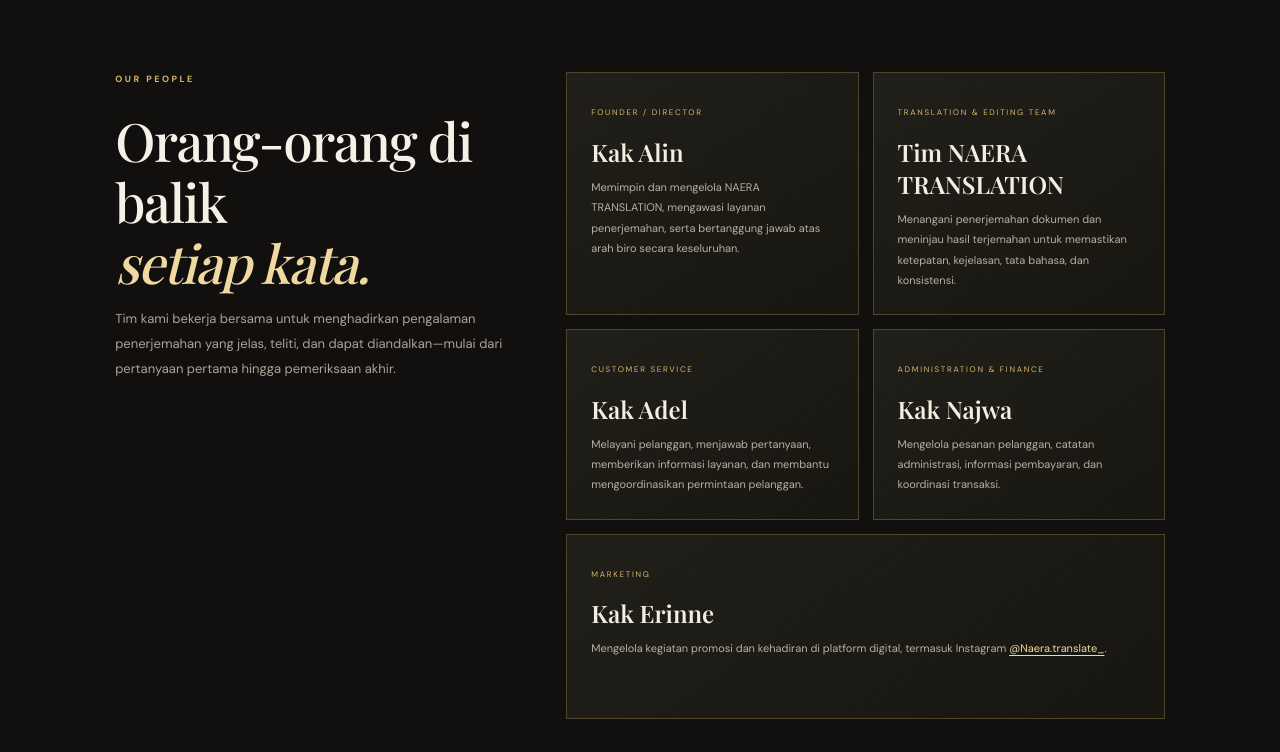
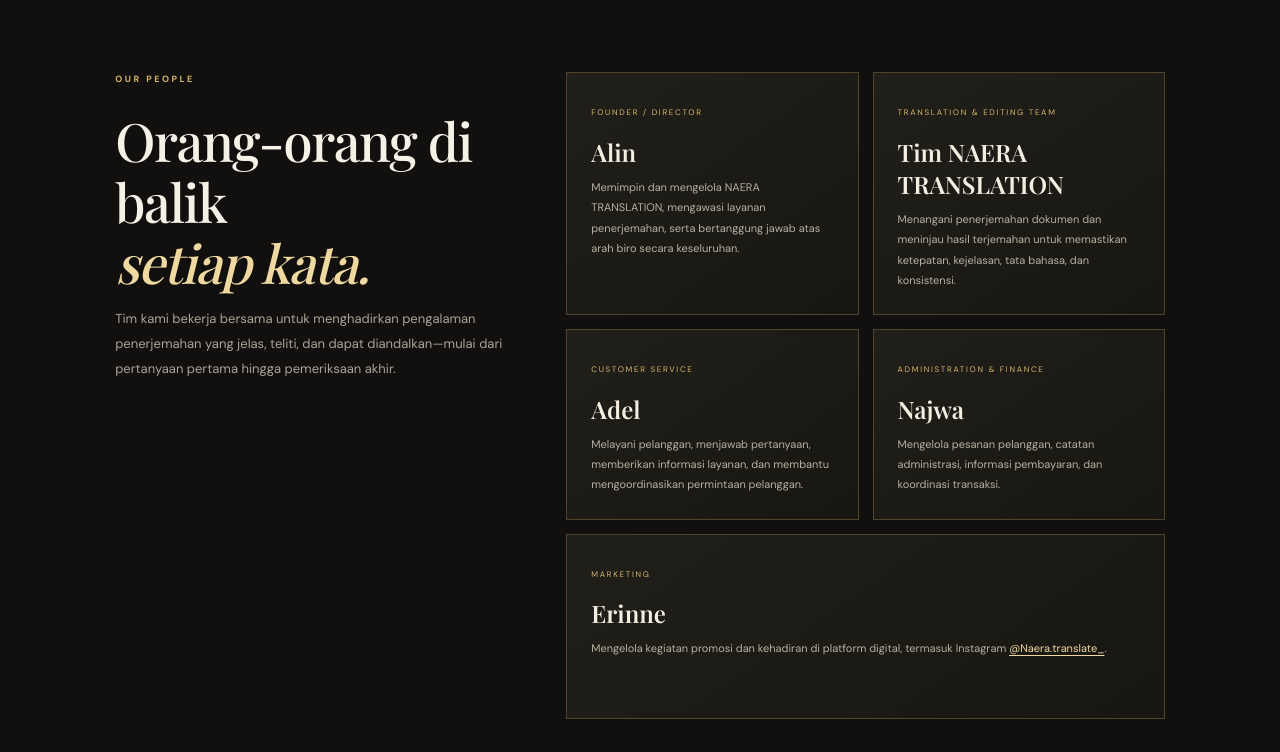
Before and after one commit to alineauliya19-afk/NAERATRANSLATION-, a plain HTML site: page index.html in a window 1280 px wide. Shown: the part 940-1692 px from the top of the page. Drawn offline with nearby package versions, Linux system fonts and the light colour scheme; a web font is replaced by a local one.

Commit message:
Update index.html

```diff
--- a/index.html
+++ b/index.html
@@ -5,7 +5,7 @@
   <meta name="viewport" content="width=device-width, initial-scale=1">
   <meta name="description" content="NAERA TRANSLATION melayani penerjemahan Bahasa Inggris ke Indonesia dan Indonesia ke Inggris.">
   <meta name="theme-color" content="#11100e">
-  <title>NAERA TRANSLATION | Words Connect People</title>
+  <title>NAERA TRANSLATION </title>
   <link rel="preconnect" href="https://fonts.googleapis.com">
   <link rel="preconnect" href="https://fonts.gstatic.com" crossorigin>
   <link href="https://fonts.googleapis.com/css2?family=DM+Sans:wght@400;500;600;700&family=Playfair+Display:wght@500;600;700&display=swap" rel="stylesheet">
@@ -14,7 +14,7 @@
 </head>
 <body>
   <header class="header">
-    <a class="brand" href="#home" aria-label="NAERA Translation beranda"><span class="brand-symbol">N</span><span class="brand-name">NAERA <b>TRANSLATION</b><small>WORDS CONNECT PEOPLE</small></span></a>
+    <a class="brand" href="#home" aria-label="NAERA Translation beranda"><span class="brand-symbol">N</span><span class="brand-name">NAERA <b>TRANSLATION</b><small></small></span></a>
     <button class="menu-toggle" id="menuToggle" aria-label="Buka menu" aria-expanded="false">☰</button>
     <nav id="nav"><a href="#home">Beranda</a><a href="#about">Tentang</a><a href="#team">Our Team</a><a href="#services">Layanan</a><a href="#pricelist">Pricelist</a><a href="#portfolio">Galeri</a><a href="#samples">Contoh Terjemahan</a><a href="#terms">Ketentuan</a><a href="index-en.html" class="language-link" lang="en">English ↗</a><a class="nav-contact" href="#contact">Hubungi Kami <span>↗</span></a></nav>
   </header>
@@ -27,7 +27,7 @@
         <div class="hero-actions"><a class="btn btn-gold" href="#contact">Konsultasikan kebutuhan <span>↗</span></a><a class="link-arrow" href="#services">Jelajahi layanan <span>↓</span></a></div>
         <div class="hero-foot"><span class="gold-line"></span><span>English ↔ Bahasa Indonesia</span><span class="foot-dot">•</span><span>Personal & professional</span></div>
       </div>
-    <section class="trustbar"><span>BAHASA INGGRIS</span><i></i><span>BAHASA INDONESIA</span><i></i><span>MAKNA YANG TERSAMPAIKAN</span></section
+    <section class="trustbar"><span>BAHASA INGGRIS</span><i></i><span>BAHASA INDONESIA</span><i></i><span></span></section
     <section class="section about" id="about">
       <div class="section-kicker"><p class="eyebrow">01 / TENTANG NAERA</p><h2>Menjembatani bahasa, <em>mendekatkan manusia.</em></h2></div>
       <div class="about-copy"><p class="lead">NAERA TRANSLATION adalah biro jasa penerjemahan yang berlokasi di Bangkalan, Jawa Timur, dan melayani penerjemahan Bahasa Inggris ke Bahasa Indonesia maupun sebaliknya. Kami hadir untuk membantu pelajar, mahasiswa, individu, dan masyarakat umum mengatasi hambatan bahasa melalui hasil terjemahan yang jelas, akurat, dan mudah dipahami.</p><p>Kami mengutamakan kesesuaian makna dengan teks asli, tata bahasa, konteks, komunikasi yang responsif, serta kerahasiaan dokumen pelanggan. Setiap pekerjaan dan tenggat dikonfirmasi terlebih dahulu agar layanan sesuai dengan kebutuhan pelanggan.</p><a class="link-arrow" href="#contact">Ceritakan kebutuhan Anda <span>↗</span></a></div>
@@ -40,15 +40,12 @@
         <p>Tim kami bekerja bersama untuk menghadirkan pengalaman penerjemahan yang jelas, teliti, dan dapat diandalkan—mulai dari pertanyaan pertama hingga pemeriksaan akhir.</p>
       </div>
       <div class="team-grid">
-        <article class="team-card"><span class="team-role">Founder / Director</span><h3>Kak Alin</h3><p>Memimpin dan mengelola NAERA TRANSLATION, mengawasi layanan penerjemahan, serta bertanggung jawab atas arah biro secara keseluruhan.</p></article>
+        <article class="team-card"><span class="team-role">Founder / Director</span><h3>Alin</h3><p>Memimpin dan mengelola NAERA TRANSLATION, mengawasi layanan penerjemahan, serta bertanggung jawab atas arah biro secara keseluruhan.</p></article>
         <article class="team-card"><span class="team-role">Translation &amp; Editing Team</span><h3>Tim NAERA TRANSLATION</h3><p>Menangani penerjemahan dokumen dan meninjau hasil terjemahan untuk memastikan ketepatan, kejelasan, tata bahasa, dan konsistensi.</p></article>
-        <article class="team-card"><span class="team-role">Customer Service</span><h3>Kak Adel</h3><p>Melayani pelanggan, menjawab pertanyaan, memberikan informasi layanan, dan membantu mengoordinasikan permintaan pelanggan.</p></article>
-        <article class="team-card"><span class="team-role">Administration &amp; Finance</span><h3>Kak Najwa</h3><p>Mengelola pesanan pelanggan, catatan administrasi, informasi pembayaran, dan koordinasi transaksi.</p></article>
-        <article class="team-card team-card-wide"><span class="team-role">Marketing</span><h3>Kak Erinne</h3><p>Mengelola kegiatan promosi dan kehadiran di platform digital, termasuk Instagram <a href="https://www.instagram.com/naera.translate_/" target="_blank" rel="noopener noreferrer">@Naera.translate_</a>.</p></article>
-      </div>
-    </section>
+        <article class="team-card"><span class="team-role">Customer Service</span><h3>Adel</h3><p>Melayani pelanggan, menjawab pertanyaan, memberikan informasi layanan, dan membantu mengoordinasikan permintaan pelanggan.</p></article>
+        <article class="team-card"><span class="team-role">Administration &amp; Finance</span><h3>Najwa</h3><p>Mengelola pesanan pelanggan, catatan administrasi, informasi pembayaran, dan koordinasi transaksi.</p></article>
+        <article class="team-card team-card-wide"><span class="team-role">Marketing</span><h3>Erinne</h3><p>Mengelola kegiatan promosi dan kehadiran di platform digital, termasuk Instagram <a href="https://www.instagram.com/naera.translate_/" target="_blank" rel="noopener noreferrer">@Naera.translate_</a>.</p></article>
 
-    <
       <div class="service-types" aria-label="Jenis dokumen yang dilayani">
         <h3>Jenis dokumen yang dapat dikonsultasikan</h3>
         <div class="service-type-grid">
```
